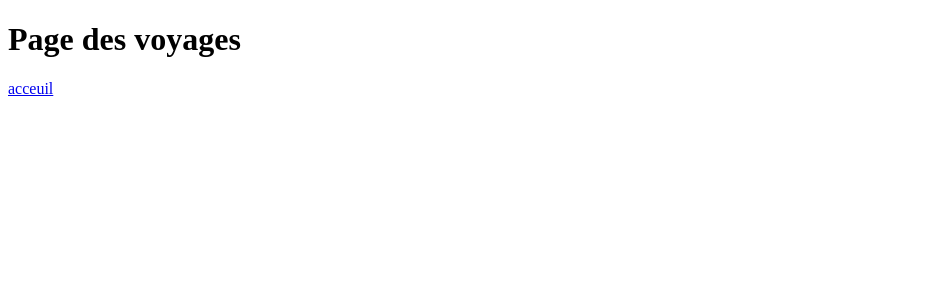
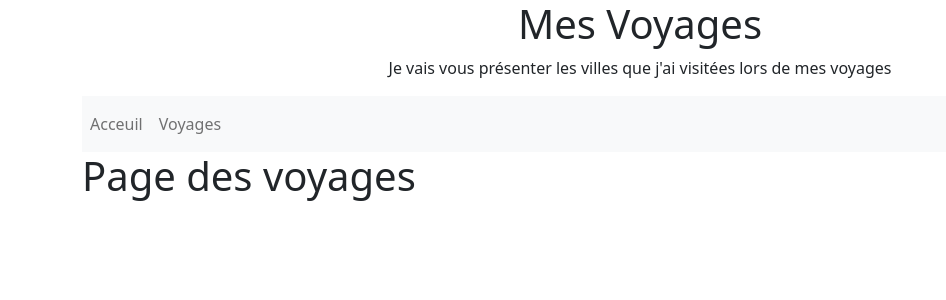
Before and after one commit to Doryansio/mesvoyages, a Symfony app: template templates/pages/voyages.html.twig in a window 1280 px wide. Shown: the top 300 px of the page, without its empty margins (0-946 px from the left). Run offline with Twig, Linux system fonts and the light colour scheme; the template is opened without the code that fills it, so the values that code supplies are empty; some libraries are stand-ins or nearby versions.

Commit message:
phase 5: 2 pages et barre de navigation

```diff
--- a/templates/base.html.twig
+++ b/templates/base.html.twig
@@ -1,18 +1,20 @@
 <!DOCTYPE html>
-<html>
+<html lang='fr'>
     <head>
         <meta charset="UTF-8">
         <title>{% block title %}Mes Voyages{% endblock %}</title>
-
-        {% block stylesheets %}
-
-        {% endblock %}
-
-        {% block javascripts %}
-
-        {% endblock %}
+        <link href="https://cdn.jsdelivr.net/npm/bootstrap@5.1.3/dist/css/bootstrap.min.css" rel="stylesheet" integrity="sha384-1BmE4kWBq78iYhFldvKuhfTAU6auU8tT94WrHftjDbrCEXSU1oBoqyl2QvZ6jIW3" crossorigin="anonymous">
+        {% block stylesheets %}{% endblock %}
+        {% block javascripts %}{% endblock %}
     </head>
     <body>
+        <!-- entête -->
+        {% block top %}{% endblock %}
+        <!-- corps -->
+        <div class='container'>
         {% block body %}{% endblock %}
+        </div>
+        <!-- javascript -->
+        <script src="https://cdn.jsdelivr.net/npm/bootstrap@5.1.3/dist/js/bootstrap.bundle.min.js" integrity="sha384-ka7Sk0Gln4gmtz2MlQnikT1wXgYsOg+OMhuP+IlRH9sENBO0LRn5q+8nbTov4+1p" crossorigin="anonymous"></script>
     </body>
 </html>
--- /dev/null
+++ b/templates/basefront.html.twig
@@ -0,0 +1,28 @@
+{% extends "base.html.twig" %}
+
+{% block title %}{% endblock %}
+{% block stylesheets %} {% endblock %}
+{%  block top %}
+    <div class='container'>
+        <!--title-->
+        <div class='text-center'>
+            <h1> Mes Voyages</h1>
+            <p> Je vais vous présenter les villes que j'ai visitées lors de mes voyages</p>
+        </div>
+        <!-- menu -->
+        <nav class="navbar navbar-expand-lg navbar-light bg-light">
+            <div class="collapse navbar-collapse" id="navbarSupportedContent">
+                <ul class="navbar-nav me-auto mb-2 mb-lg-0">
+                  <li class="nav-item">
+                    <a class="nav-link" href="{{ path('acceuil') }}">Acceuil</a>
+                  </li>
+                  <li class="nav-item">
+                    <a class="nav-link" href="{{ path('voyages') }}">Voyages</a>
+                  </li>
+                </ul>
+            </div>
+        </nav>
+    </div>
+{% endblock %}
+{% block body %}{% endblock %}
+{% block javascript %}{% endblock %}
--- a/templates/pages/acceuil.html.twig
+++ b/templates/pages/acceuil.html.twig
@@ -1,6 +1,5 @@
-{% extends "base.html.twig" %}
+{% extends "basefront.html.twig" %}
 
 {% block body %}
 <h1> Page d'acceuil </h1>
-<a href='{{ path('voyages') }}'>voyages</a>
 {% endblock %}
--- a/templates/pages/voyages.html.twig
+++ b/templates/pages/voyages.html.twig
@@ -1,6 +1,5 @@
-{% extends "base.html.twig" %}
+{% extends "basefront.html.twig" %}
 
 {% block body %}
-<h1> Page des voyages </h1>
-<a href='{{ path('acceuil') }}'>acceuil</a>
+    <h1> Page des voyages </h1>
 {% endblock %}
```
